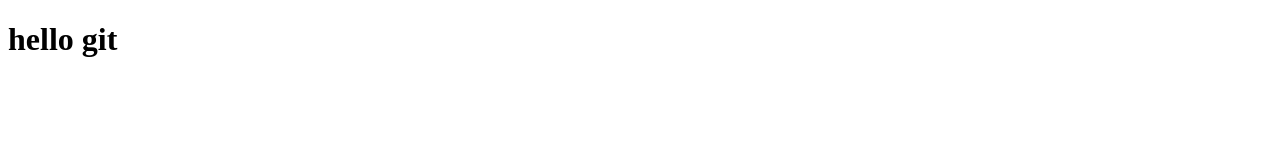
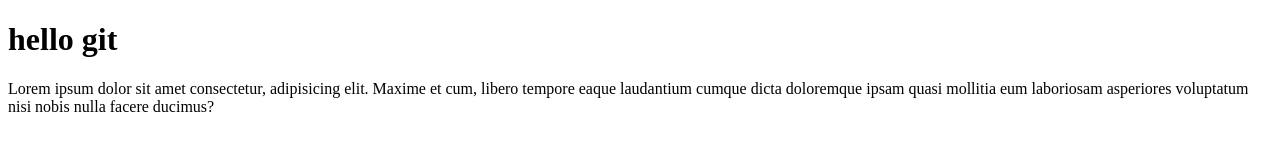
Before and after one commit to hamzanarinja14/gymweb, a plain HTML site: page index.html in a window 1280 px wide. Drawn offline with Linux system fonts and the light colour scheme.

Commit message:
Update index.html

```diff
--- a/index.html
+++ b/index.html
@@ -8,5 +8,7 @@
 </head>
 <body>
     <h1>hello git</h1>
+    Lorem ipsum dolor sit amet consectetur, adipisicing elit. Maxime et cum, libero tempore eaque laudantium cumque dicta doloremque ipsam quasi mollitia eum laboriosam asperiores voluptatum nisi nobis nulla facere ducimus?
+
 </body>
 </html>
```
